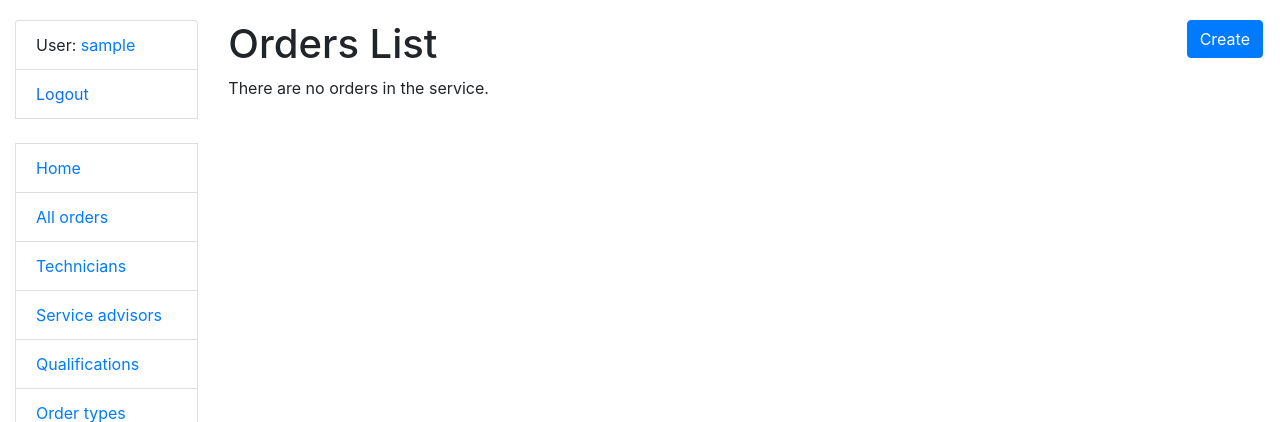
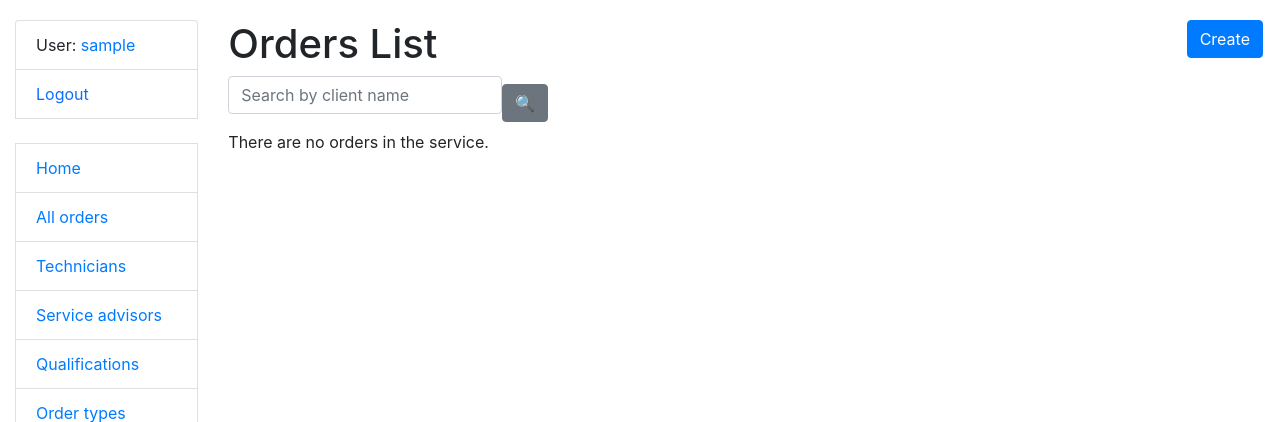
Before and after one commit to JacksonMarch/car_repair_station_service, a Django app: page /orders/ in a window 1280 px wide. Shown: the top 422 px of the page. Run offline with Django 5.2, Linux system fonts and the light colour scheme; the visitor is signed in with stand-in values (Sample User, id 1); data that the repository does not hold is empty; some libraries are stand-ins or nearby versions.

Commit message:
Implemented search by client name in All Orders page, Order Archive and search by qualification in Technicians page.

```diff
--- /dev/null
+++ b/autoservice/forms.py
@@ -0,0 +1,58 @@
+from django import forms
+from django.contrib.auth import get_user_model
+from django.contrib.auth.forms import UserCreationForm
+
+from autoservice.models import ServiceAdvisor, Order, OrderType, Technician
+
+
+class ServiceAdvisorCreationForm(UserCreationForm):
+    class Meta(UserCreationForm.Meta):
+        model = ServiceAdvisor
+        fields = UserCreationForm.Meta.fields + (
+            "first_name",
+            "last_name",
+            "email",
+        )
+
+
+class ServiceAdvisorUpdateForm(forms.ModelForm):
+    class Meta:
+        model = ServiceAdvisor
+        fields = [
+            "first_name",
+            "last_name",
+            "email",
+        ]
+
+
+class OrderSearchForm(forms.Form):
+    client_full_name = forms.CharField(
+        max_length=100,
+        required=False,
+        label="",
+        widget=forms.TextInput(attrs={"placeholder": "Search by client name"}),
+    )
+
+
+class TechnicianSearchForm(forms.Form):
+    master_qualification = forms.CharField(
+        max_length=100,
+        required=False,
+        label="",
+        widget=forms.TextInput(attrs={"placeholder": "Search by qualification"}),
+    )
+
+
+class OrderForm(forms.ModelForm):
+    order_type = forms.ModelMultipleChoiceField(
+        queryset=OrderType.objects.all(),
+        widget=forms.CheckboxSelectMultiple,
+    )
+    technician = forms.ModelMultipleChoiceField(
+        queryset=Technician.objects.all(),
+        widget=forms.CheckboxSelectMultiple,
+    )
+
+    class Meta:
+        model = Order
+        exclude = ["is_archived", "created_at"]
--- a/autoservice/views.py
+++ b/autoservice/views.py
@@ -6,6 +6,8 @@ from django.urls import reverse_lazy
 from django.views import generic, View
 from django.contrib.auth.mixins import LoginRequiredMixin
 
+from .forms import OrderSearchForm, TechnicianSearchForm, ServiceAdvisorCreationForm, ServiceAdvisorUpdateForm, \
+    OrderForm
 from .models import (
     Order,
     Technician,
@@ -37,11 +39,13 @@ def index(request):
 class OrderListView(LoginRequiredMixin, generic.ListView):
     model = Order
     paginate_by = 5
-    queryset = Order.objects.select_related(
-        "order_type",
-        "service_advisor",
-        "technician",
-    )
+
+    def get_context_data(self, **kwargs):
+        context = super().get_context_data(**kwargs)
+        client_full_name = self.request.GET.get("client_full_name", "")
+        context["search_form"] = OrderSearchForm(
+            initial={"client_full_name": client_full_name})
+        return context
 
     def get_queryset(self):
         queryset = Order.objects.select_related(
@@ -49,6 +53,9 @@ class OrderListView(LoginRequiredMixin, generic.ListView):
             "service_advisor",
             "technician"
         ).filter(is_archived=False)
+        client_full_name = self.request.GET.get("client_full_name")
+        if client_full_name:
+            queryset = queryset.filter(client_full_name__icontains=client_full_name)
         service_advisor_id = self.request.GET.get("service_advisor_id")
         if service_advisor_id:
             queryset = queryset.filter(service_advisor_id=service_advisor_id)
@@ -61,7 +68,7 @@ class OrderDetailView(LoginRequiredMixin, generic.DetailView):
 
 class OrderCreateView(LoginRequiredMixin, generic.CreateView):
     model = Order
-    fields = "__all__"
+    form_class = OrderForm
 
 
 class OrderUpdateView(LoginRequiredMixin, generic.UpdateView):
@@ -85,12 +92,21 @@ class TechnicianListView(LoginRequiredMixin, generic.ListView):
     model = Technician
     paginate_by = 5
 
+    def get_context_data(self, **kwargs):
+        context = super().get_context_data(**kwargs)
+        master_qualification = self.request.GET.get("master_qualification", "")
+        context["search_form"] = TechnicianSearchForm(initial={"master_qualification": master_qualification})
+        return context
 
     def get_queryset(self):
         all_orders = Order.objects.all()
-        return Technician.objects.prefetch_related(
+        queryset = Technician.objects.prefetch_related(
             Prefetch("orders", queryset=all_orders, to_attr="assigned_orders")
         )
+        master_qualification = self.request.GET.get("master_qualification")
+        if master_qualification:
+            queryset = queryset.filter(master_qualification__name__icontains=master_qualification)
+        return queryset
 
 
 class TechnicianDetailView(LoginRequiredMixin, generic.DetailView):
@@ -144,14 +160,14 @@ class ServiceAdvisorDetailView(LoginRequiredMixin, generic.DetailView):
 
 class ServiceAdvisorCreateView(LoginRequiredMixin, generic.CreateView):
     model = ServiceAdvisor
-    fields = "__all__"
+    form_class = ServiceAdvisorCreationForm
     success_url = reverse_lazy("autoservice:service-advisor-list")
     template_name = "autoservice/service_advisor_form.html"
 
 
 class ServiceAdvisorUpdateView(LoginRequiredMixin, generic.UpdateView):
     model = ServiceAdvisor
-    fields = "__all__"
+    form_class = ServiceAdvisorUpdateForm
     success_url = reverse_lazy("autoservice:service-advisor-list")
     template_name = "autoservice/service_advisor_form.html"
 
@@ -226,13 +242,21 @@ class OrderArchiveListView(LoginRequiredMixin, generic.ListView):
     paginate_by = 5
 
     def get_queryset(self):
-        return Order.objects.select_related(
-            "order_type", "service_advisor", "technician"
+        queryset = Order.objects.select_related(
+            "order_type",
+            "service_advisor",
+            "technician"
         ).filter(is_archived=True)
+        client_full_name = self.request.GET.get("client_full_name")
+        if client_full_name:
+            queryset = queryset.filter(client_full_name__icontains=client_full_name)
+        return queryset
 
     def get_context_data(self, **kwargs):
         context = super().get_context_data(**kwargs)
         context["is_archive_page"] = True
+        client_full_name = self.request.GET.get("client_full_name", "")
+        context["search_form"] = OrderSearchForm(initial={"client_full_name": client_full_name})
         return context
 
 
--- a/templates/autoservice/order_list.html
+++ b/templates/autoservice/order_list.html
@@ -12,10 +12,10 @@
     </a>
     {% endif %}
   </h1>
-{#  <form method="get" action="" class="form-inline">#}
-{#    {{ search_form|crispy }}#}
-{#    <input class="btn btn-secondary" type="submit" value="🔍">#}
-{#  </form>#}
+  <form method="get" action="" class="form-inline">
+    {{ search_form|crispy }}
+    <input class="btn btn-secondary" type="submit" value="🔍">
+  </form>
     {% if order_list %}
     <table class="table">
       <tr>
--- a/templates/autoservice/technician_list.html
+++ b/templates/autoservice/technician_list.html
@@ -8,6 +8,10 @@
       Create
     </a>
   </h1>
+  <form method="get" action="" class="form-inline">
+    {{ search_form|crispy }}
+    <input class="btn btn-secondary" type="submit" value="🔍">
+  </form>
     {% if technician_list %}
     <table class="table">
       <tr>
```
